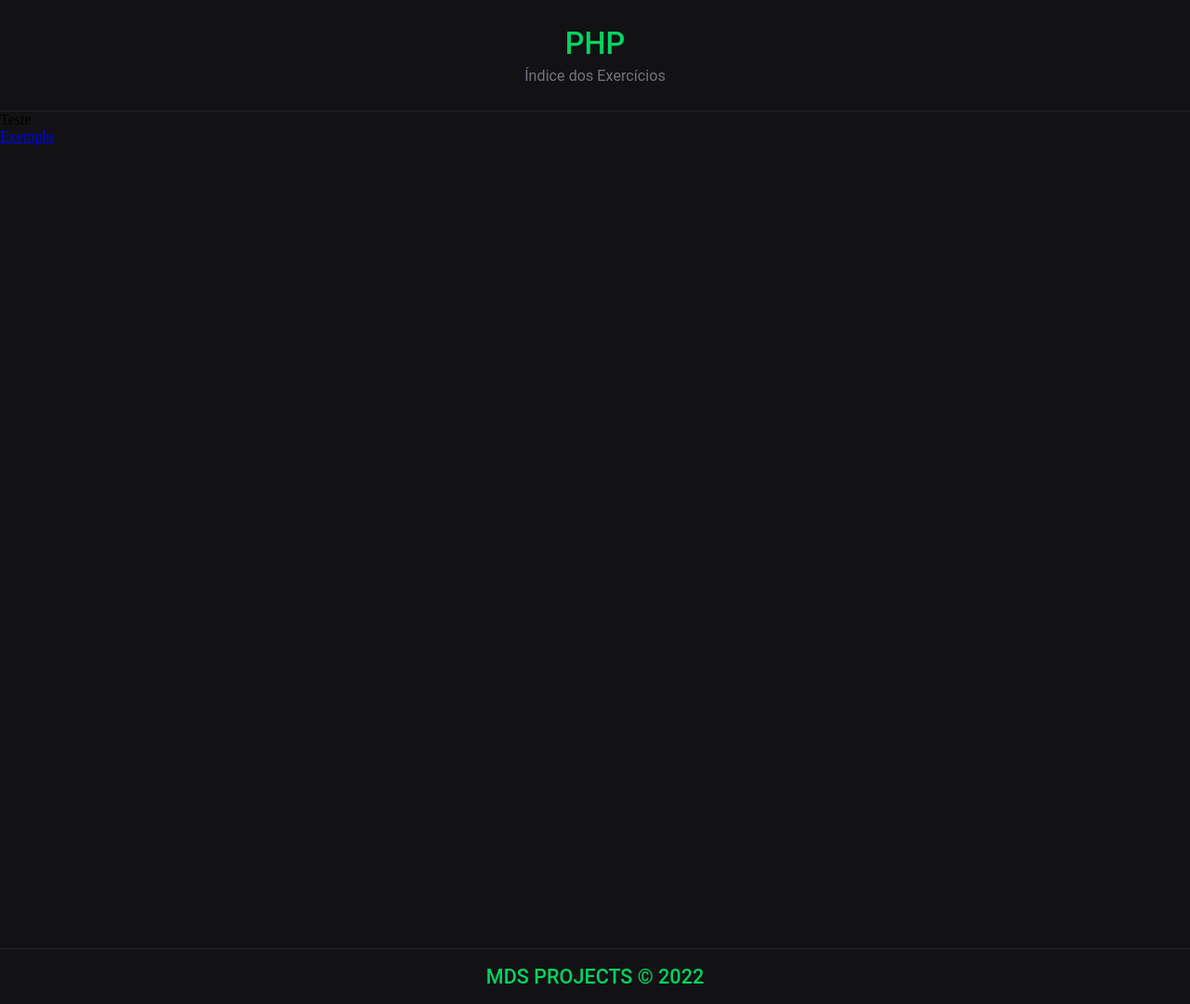
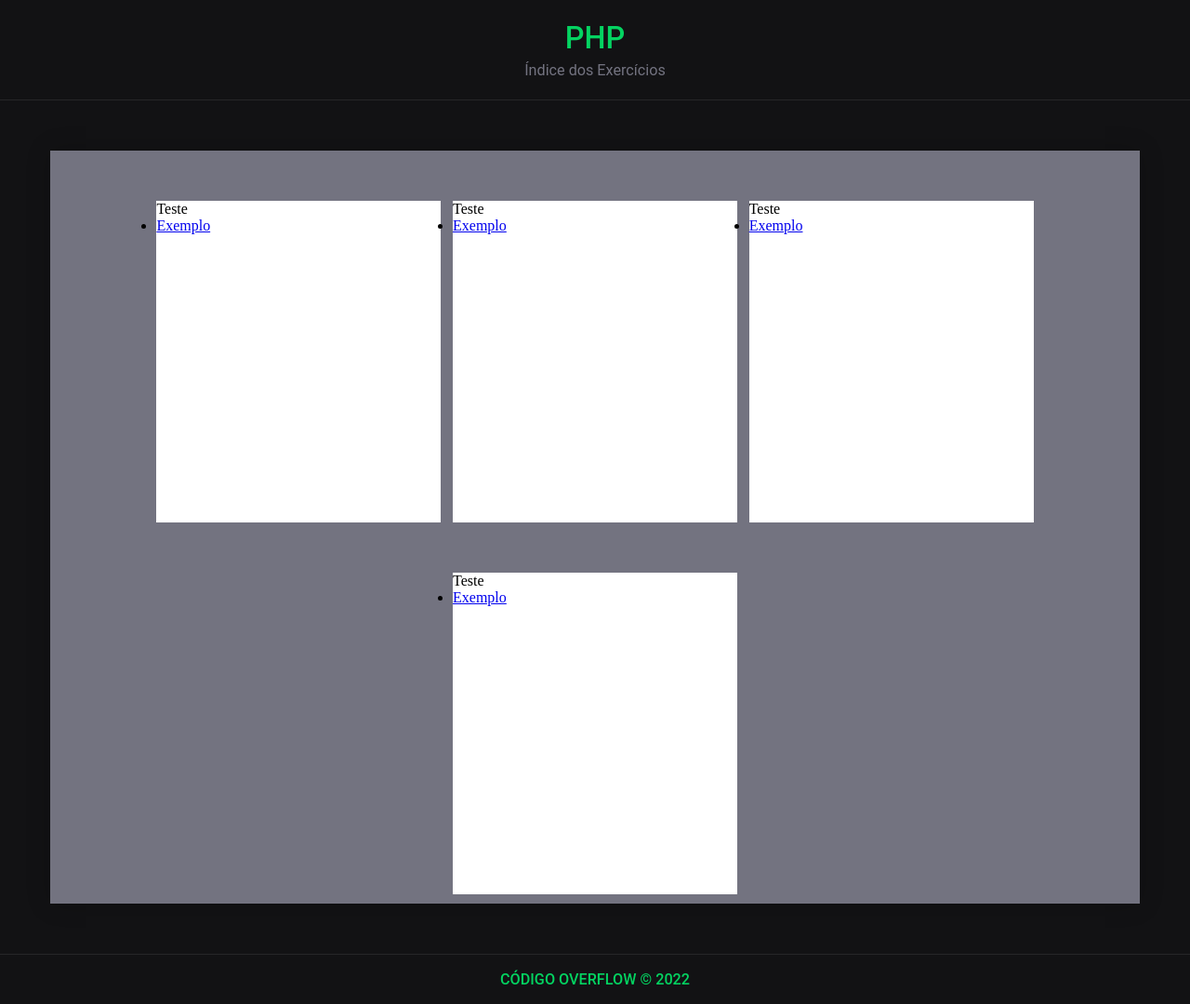
Before and after one commit to Maykon-JDS/estudo_php, a PHP site: page / in a window 1280 px wide. Shown: the whole page at 93% size. Run offline with PHP 8.4, Linux system fonts and the light colour scheme.

Commit message:
construindo layout v0.2

```diff
--- a/php/View/style.css
+++ b/php/View/style.css
@@ -1,7 +1,7 @@
-@keyframes mudar_de_cor {
-    0%   {}
-    100% {color:#04d361;}
-}
+:root {
+    --black_background_tema_1: #121214;
+    --white_background_tema_2: #ffffff;
+  }
 
 body{
     display: grid;
@@ -9,7 +9,7 @@ body{
         "header"
         "main"
         "footer";
-        grid-template-rows: 120px 1fr 60px;
+        grid-template-rows: 10% 85% 5%;
     height: 100vh;
 }
 
@@ -19,7 +19,7 @@ header{
 
 main{
     grid-area: main;
-    background: #121214;
+    /* background: #121214; */
     height: 100%;
 }
 
@@ -31,13 +31,13 @@ footer{
     color: #04d361;
     font-family: 'Roboto', sans-serif;
     font-weight: 500;
-    font-size: 2vh;
+    font-size: 1.5vh;
     border-top: 1px solid #53535350;
-    background-color: #121214;
+    background-color: var(--black_background_tema_1);
 }
 
 .cabecalho{
-    background-color: #121214;
+    background-color: var(--black_background_tema_1);
     width: 100%;
     display: flex;
     align-items: center;
@@ -60,3 +60,34 @@ footer{
     font-weight: 400;
     font-size: 1.5vh;
 }
+
+.principal{
+    box-sizing: border-box;
+    height: 100%;
+    padding: 5vh;
+    background: var(--black_background_tema_1);
+}
+
+.conteudo{
+    box-sizing: border-box;
+    overflow-y: scroll;
+    height: 100%;
+    padding: 5vh 10vh;
+    background: #737380;
+    box-shadow: 0px 0px 25px 0px rgba(0,0,0,0.2);
+
+}
+
+.modulos{
+    display: flex;
+    flex-wrap: wrap;
+    justify-content: space-around;
+    height: 800px;
+}
+
+.modulo{
+    flex-basis: 32%;
+    background: white;
+    margin-bottom: 5vh;
+
+}
--- a/php/index.php
+++ b/php/index.php
@@ -28,11 +28,41 @@
                         </li>
                     </ul>
                 </div>
+                <div class="modulo">
+                    <h3>Teste</h3>
+                    <ul>
+                        <li>
+                            <a href="exercicio.php">
+                                Exemplo
+                            </a>
+                        </li>
+                    </ul>
+                </div>
+                <div class="modulo">
+                    <h3>Teste</h3>
+                    <ul>
+                        <li>
+                            <a href="exercicio.php">
+                                Exemplo
+                            </a>
+                        </li>
+                    </ul>
+                </div>
+                <div class="modulo">
+                    <h3>Teste</h3>
+                    <ul>
+                        <li>
+                            <a href="exercicio.php">
+                                Exemplo
+                            </a>
+                        </li>
+                    </ul>
+                </div>
             </nav>
         </div>
     </main>
     <footer class="rodape">
-        MDS PROJECTS © <?= date('Y'); ?>
+        CÓDIGO OVERFLOW © <?= date('Y'); ?>
     </footer>
 </body>
 </html>
```
